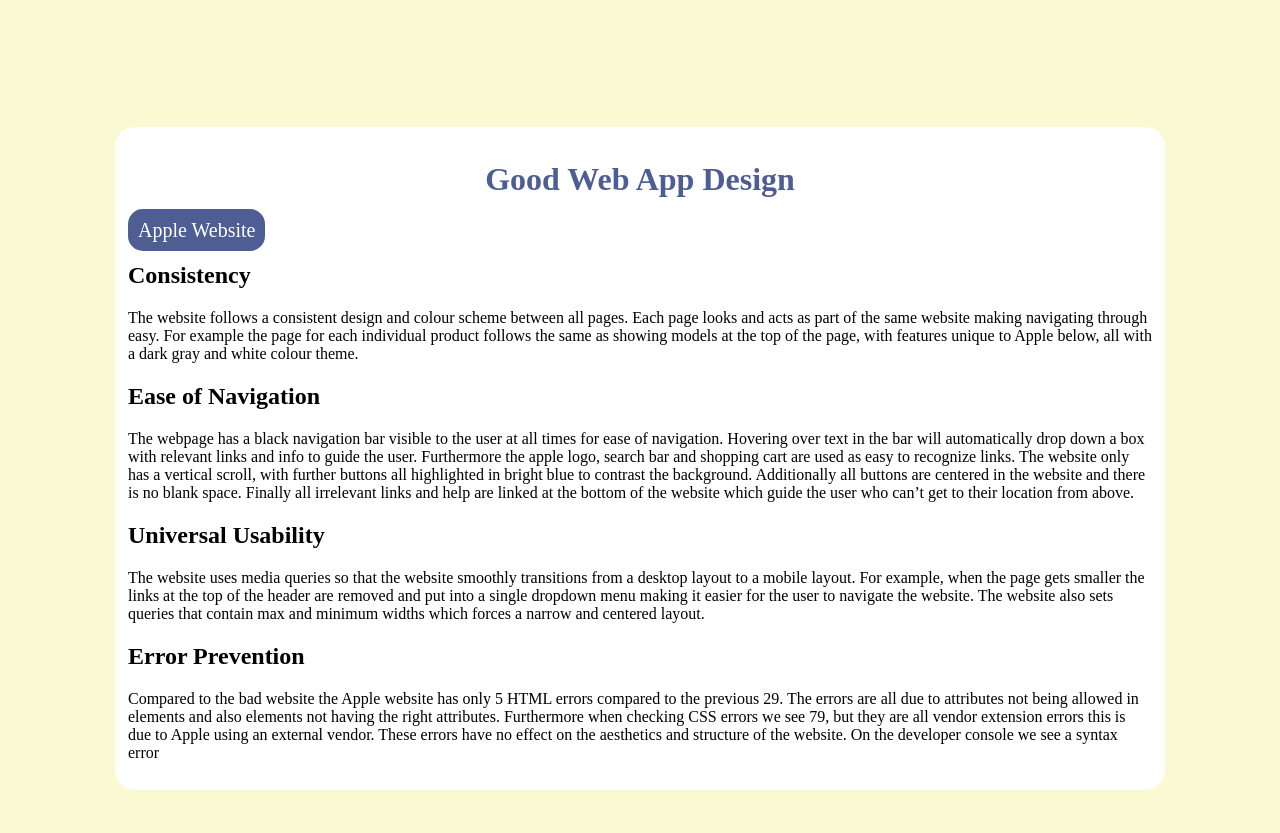
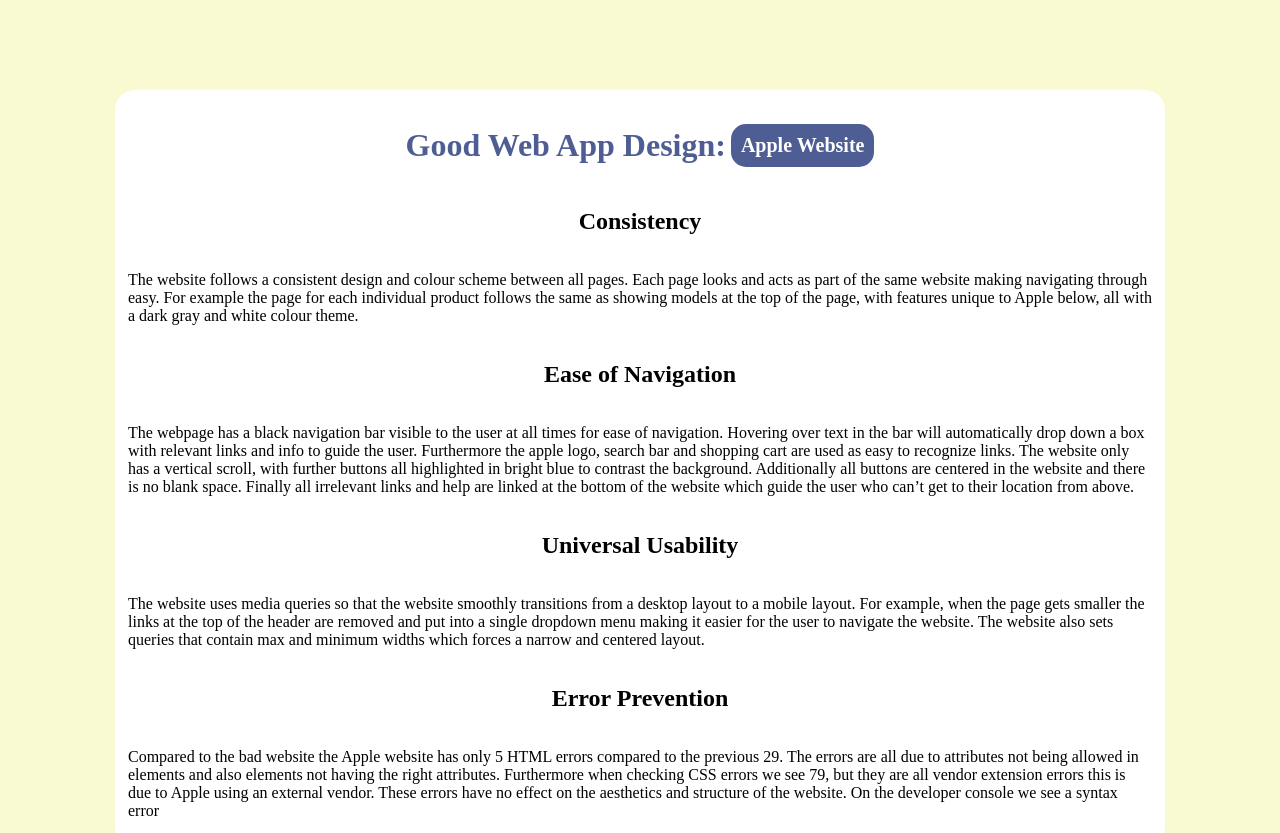
Before and after one commit to KamaliSepanta84/1XD3-Project, a plain HTML site: page DesignPrinciples.html in a window 1280 px wide. Shown: the part 1038-1871 px from the top of the page. Drawn offline with Linux system fonts and the light colour scheme.

Commit message:
updated desgin princicples

```diff
--- a/DesignPrinciples.html
+++ b/DesignPrinciples.html
@@ -21,8 +21,10 @@
     </div>
     <div id="design-principles-container">
       <div id="bad-website">
-        <h1 class="design-prinicple-title">Bad Web App Design</h1>
-        <a href="https://www.art.yale.edu">Yale School of Art</a>
+        <h1 class="design-prinicple-title">
+          Bad Web App Design:
+          <a href="https://www.art.yale.edu">Yale School of Art</a>
+        </h1>
         <h2>Consistency</h2>
         <p class="UI-principle">
           The website follows a consistent design scheme. Between pages the
@@ -72,8 +74,9 @@
       </div>
 
       <div id="good-website">
-        <h1 class="design-prinicple-title">Good Web App Design</h1>
-        <a href="https://www.apple.com">Apple Website</a>
+        <h1 class="design-prinicple-title">
+          Good Web App Design: <a href="https://www.apple.com">Apple Website</a>
+        </h1>
         <h2>Consistency</h2>
         <p class="UI-principle">
           The website follows a consistent design and colour scheme between all
--- a/css/style.css
+++ b/css/style.css
@@ -165,6 +165,10 @@ body {
   #team_img {
     width: 90%;
   }
+  #bad-website a,
+#good-website a {
+  margin-top: 15px;
+}
 }
 
 /* ABOUT PAGE */
@@ -251,9 +255,11 @@ iframe {
   justify-content: center;
 }
 
-#bad-website {
+#bad-website,
+#good-website {
   display: flex;
   flex-direction: column;
+  align-items: center;
   width: 80%;
   height: auto;
   padding: 1%;
@@ -264,6 +270,7 @@ iframe {
 
 #bad-website a,
 #good-website a {
+  margin-left: 5px;
   color: white;
   text-decoration: none;
   background-color: #4e5d94;
@@ -272,18 +279,13 @@ iframe {
   border-radius: 15px;
 }
 
-#good-website {
-  width: 80%;
-  height: auto;
-  padding: 1%;
-  background-color: white;
-  margin: 5%;
-  border-radius: 20px;
-}
-
 .design-prinicple-title {
   text-align: center;
+  align-items: center;
+  justify-content: center;
   color: #4e5d94;
+  display: flex;
+  flex-wrap: wrap;
 }
 
 .showcase-entry {
```
